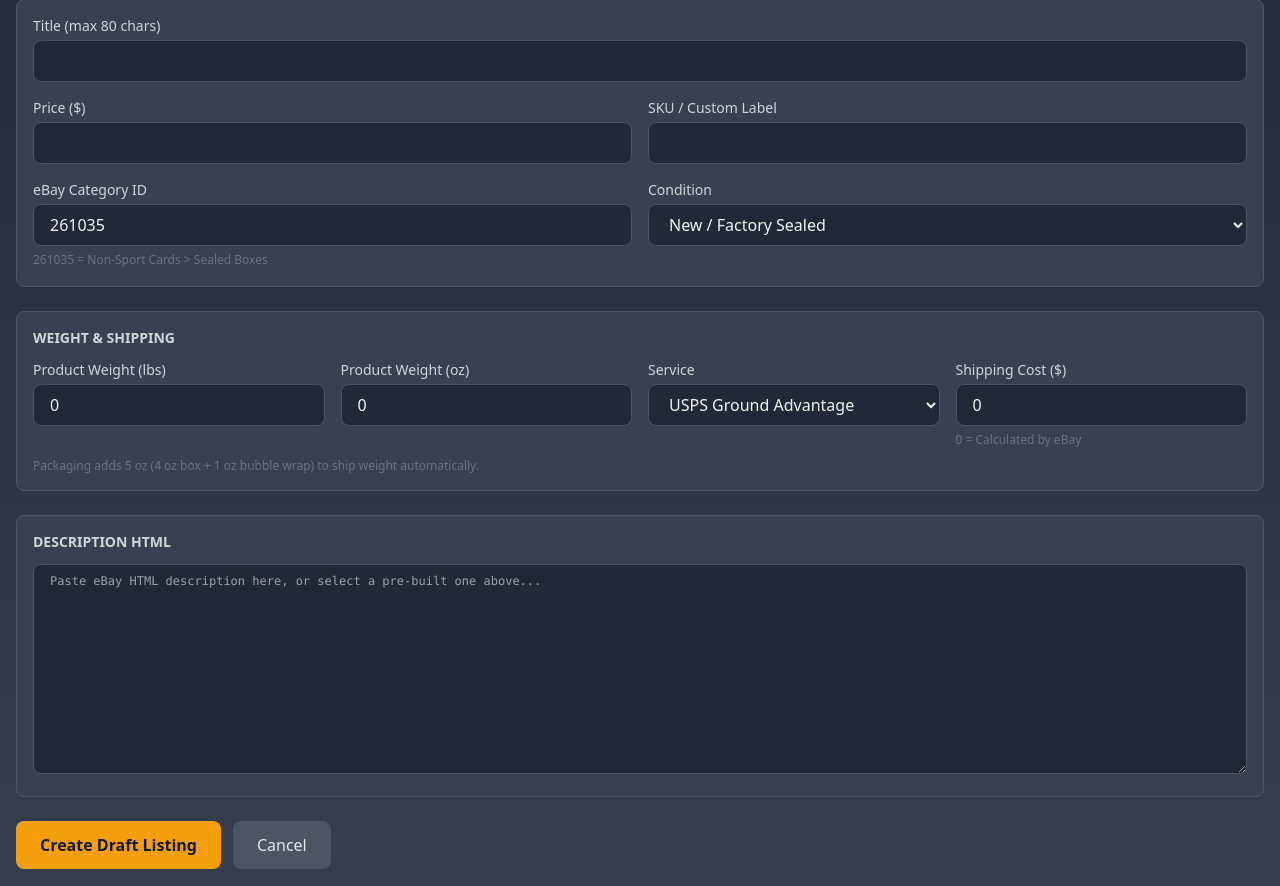
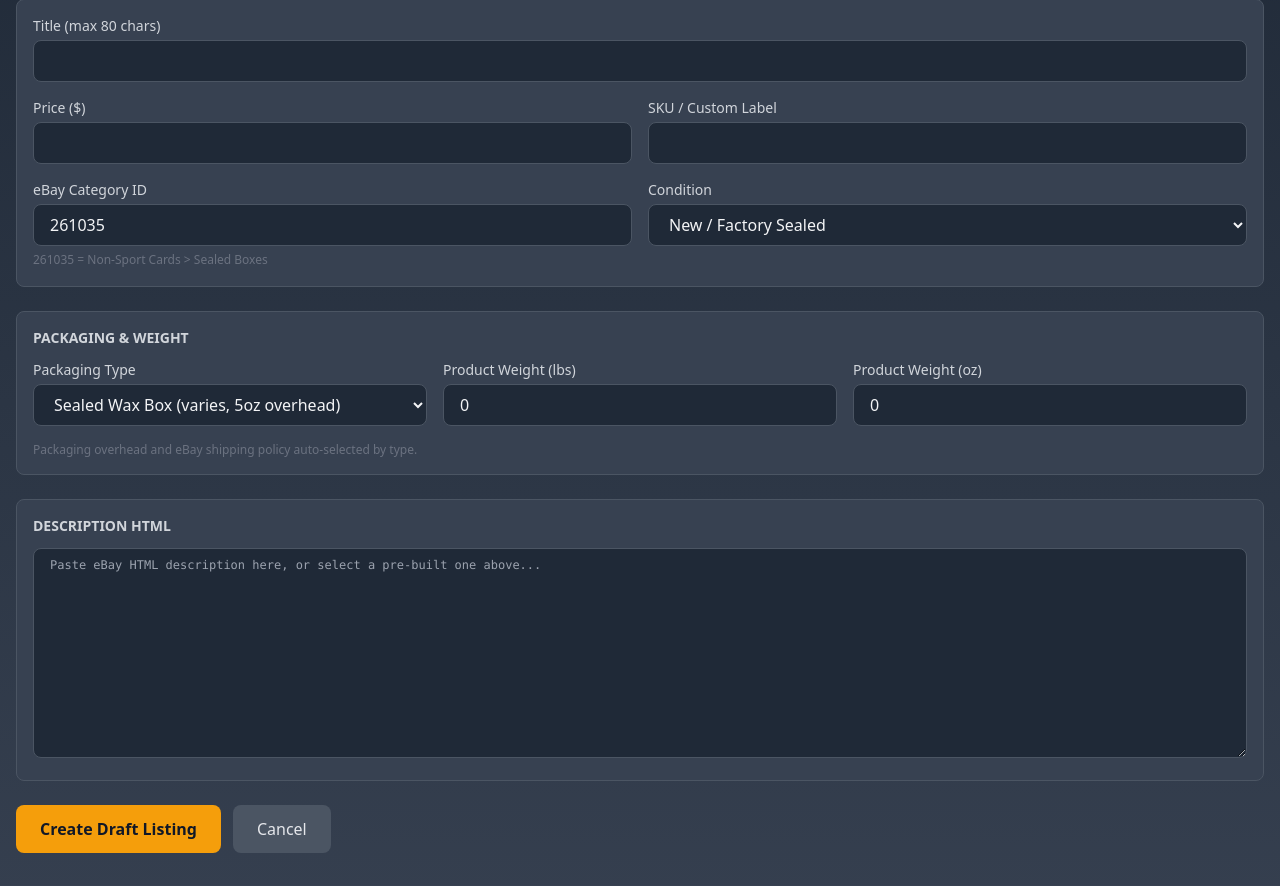
Before and after one commit to samrogers-com/sc4, a Django app: page /ebay/listings/create/ in a window 1280 px wide. Shown: the part 190-1076 px from the top of the page. Run offline with Django 5.2, Linux system fonts and the light colour scheme; the visitor is signed in with stand-in values (Sample User, id 1); parts of the project's set-up code (start-up, migrations or seed data) failed here and were passed over; some libraries are stand-ins or nearby versions.

Commit message:
Add packaging configuration system for accurate shipping
Packaging configs auto-determine box size, weight overhead, and eBay
shipping policy:
- sealed_box: NS Boxes Calculated policy, 5oz overhead
- raw_stacked: 6x4x2 box, 2oz overhead, Trading Cards Boxes policy
- 9_pocket_single: 13x10x2 box, 7oz overhead
- 9_pocket_multi: 13x10x3 box, 8oz overhead

Model properties auto-calculate: packaging_overhead_oz, box_dimensions,
fulfillment_policy_id, ship_weight_oz, packaging_summary.

Publish service now sends correct box dimensions and selects the right
eBay fulfillment policy per config.

Also adds set_configuration field to NonSportsCards for tracking how
card sets are stored (raw stacked, 9-pocket, binder, etc).

Co-Authored-By: Claude Opus 4.6 (1M context) <noreply@anthropic.com>

```diff
--- a/src/ebay_manager/templates/ebay_manager/listing_create.html
+++ b/src/ebay_manager/templates/ebay_manager/listing_create.html
@@ -67,10 +67,21 @@
         </div>
     </div>
 
-    <!-- Weight & Shipping -->
+    <!-- Packaging & Weight -->
     <div class="bg-gray-700 rounded-lg border border-gray-600 p-4">
-        <h3 class="text-gray-300 font-bold text-sm uppercase mb-3">Weight &amp; Shipping</h3>
-        <div class="grid grid-cols-2 md:grid-cols-4 gap-4">
+        <h3 class="text-gray-300 font-bold text-sm uppercase mb-3">Packaging &amp; Weight</h3>
+        <div class="grid grid-cols-2 md:grid-cols-3 gap-4 mb-4">
+            <div>
+                <label class="block text-gray-300 text-sm font-medium mb-1">Packaging Type</label>
+                <select name="packaging_config" id="packaging-config"
+                        class="w-full bg-gray-800 border border-gray-600 rounded-lg px-4 py-2 text-gray-100 focus:border-amber-500 focus:outline-none">
+                    <option value="sealed_box" {% if product_type == 'boxes' %}selected{% endif %}>Sealed Wax Box (varies, 5oz overhead)</option>
+                    <option value="raw_stacked" {% if product_type == 'sets' %}selected{% endif %}>Raw Stacked Cards (6x4x2, 2oz overhead)</option>
+                    <option value="9_pocket_single">9-Pocket Single Set (13x10x2, 7oz overhead)</option>
+                    <option value="9_pocket_multi">9-Pocket Multiple Sets (13x10x3, 8oz overhead)</option>
+                    <option value="custom">Custom / Other</option>
+                </select>
+            </div>
             <div>
                 <label class="block text-gray-300 text-sm font-medium mb-1">Product Weight (lbs)</label>
                 <input type="number" name="weight_lbs" min="0" value="0"
@@ -81,23 +92,10 @@
                 <input type="number" name="weight_oz" min="0" max="15" value="0"
                        class="w-full bg-gray-800 border border-gray-600 rounded-lg px-4 py-2 text-gray-100 focus:border-amber-500 focus:outline-none">
             </div>
-            <div>
-                <label class="block text-gray-300 text-sm font-medium mb-1">Service</label>
-                <select name="shipping_service" class="w-full bg-gray-800 border border-gray-600 rounded-lg px-4 py-2 text-gray-100 focus:border-amber-500 focus:outline-none">
-                    <option value="USPSGroundAdvantage" selected>USPS Ground Advantage</option>
-                    <option value="USPSPriority">USPS Priority Mail</option>
-                    <option value="UPSGround">UPS Ground</option>
-                    <option value="FedExGround">FedEx Ground</option>
-                </select>
-            </div>
-            <div>
-                <label class="block text-gray-300 text-sm font-medium mb-1">Shipping Cost ($)</label>
-                <input type="number" name="shipping_cost" step="0.01" value="0"
-                       class="w-full bg-gray-800 border border-gray-600 rounded-lg px-4 py-2 text-gray-100 focus:border-amber-500 focus:outline-none">
-                <span class="text-gray-500 text-xs">0 = Calculated by eBay</span>
-            </div>
         </div>
-        <p class="text-gray-500 text-xs mt-2">Packaging adds 5 oz (4 oz box + 1 oz bubble wrap) to ship weight automatically.</p>
+        <div class="text-gray-500 text-xs space-y-1" id="packaging-info">
+            <p>Packaging overhead and eBay shipping policy auto-selected by type.</p>
+        </div>
     </div>
 
     <!-- Description HTML -->
--- a/src/ebay_manager/views.py
+++ b/src/ebay_manager/views.py
@@ -114,10 +114,11 @@ def listing_create(request):
             condition_id=request.POST.get('condition_id', '7000'),
             description_html=request.POST.get('description_html', ''),
             image_urls=image_urls,
+            packaging_config=request.POST.get('packaging_config', 'sealed_box'),
             weight_lbs=int(request.POST.get('weight_lbs', 0) or 0),
             weight_oz=int(request.POST.get('weight_oz', 0) or 0),
-            shipping_service=request.POST.get('shipping_service', 'USPSGroundAdvantage'),
-            shipping_cost=request.POST.get('shipping_cost', 0),
+            shipping_service='USPSGroundAdvantage',
+            shipping_cost=0,
             status='draft',
             created_by=request.user,
             content_type_id=content_type_id,
@@ -433,10 +434,9 @@ def listing_edit(request, pk):
         listing.category_id = request.POST.get('category_id', listing.category_id)
         listing.condition_id = request.POST.get('condition_id', listing.condition_id)
         listing.description_html = request.POST.get('description_html', listing.description_html)
+        listing.packaging_config = request.POST.get('packaging_config', listing.packaging_config)
         listing.weight_lbs = int(request.POST.get('weight_lbs', listing.weight_lbs) or 0)
         listing.weight_oz = int(request.POST.get('weight_oz', listing.weight_oz) or 0)
-        listing.shipping_service = request.POST.get('shipping_service', listing.shipping_service)
-        listing.shipping_cost = request.POST.get('shipping_cost', listing.shipping_cost)
 
         # Parse image URLs
         image_urls_json = request.POST.get('image_urls_json', '')
```
Also changed, not shown: src/ebay_manager/models.py (+57 -6 lines), src/ebay_manager/services/publish.py (+21 -9 lines), src/ebay_manager/templates/ebay_manager/listing_detail.html (+5 -4 lines), src/ebay_manager/templates/ebay_manager/listing_edit.html (+14 -19 lines), src/non_sports_cards/models.py (+14 -0 lines), src/ebay_manager/migrations/0005_ebaylisting_packaging_config.py (added), src/non_sports_cards/migrations/0018_nonsportscards_set_configuration.py (added).
